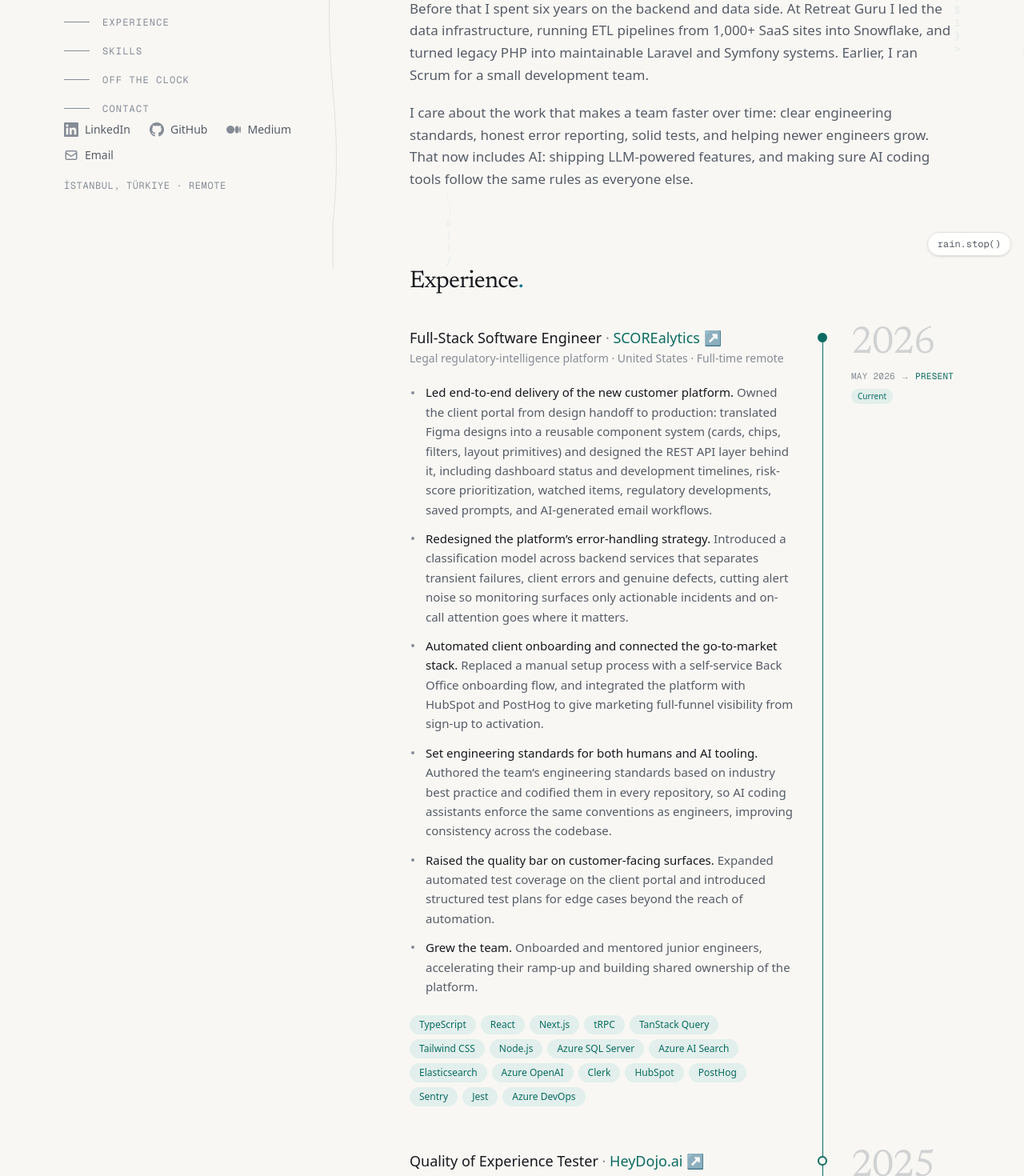
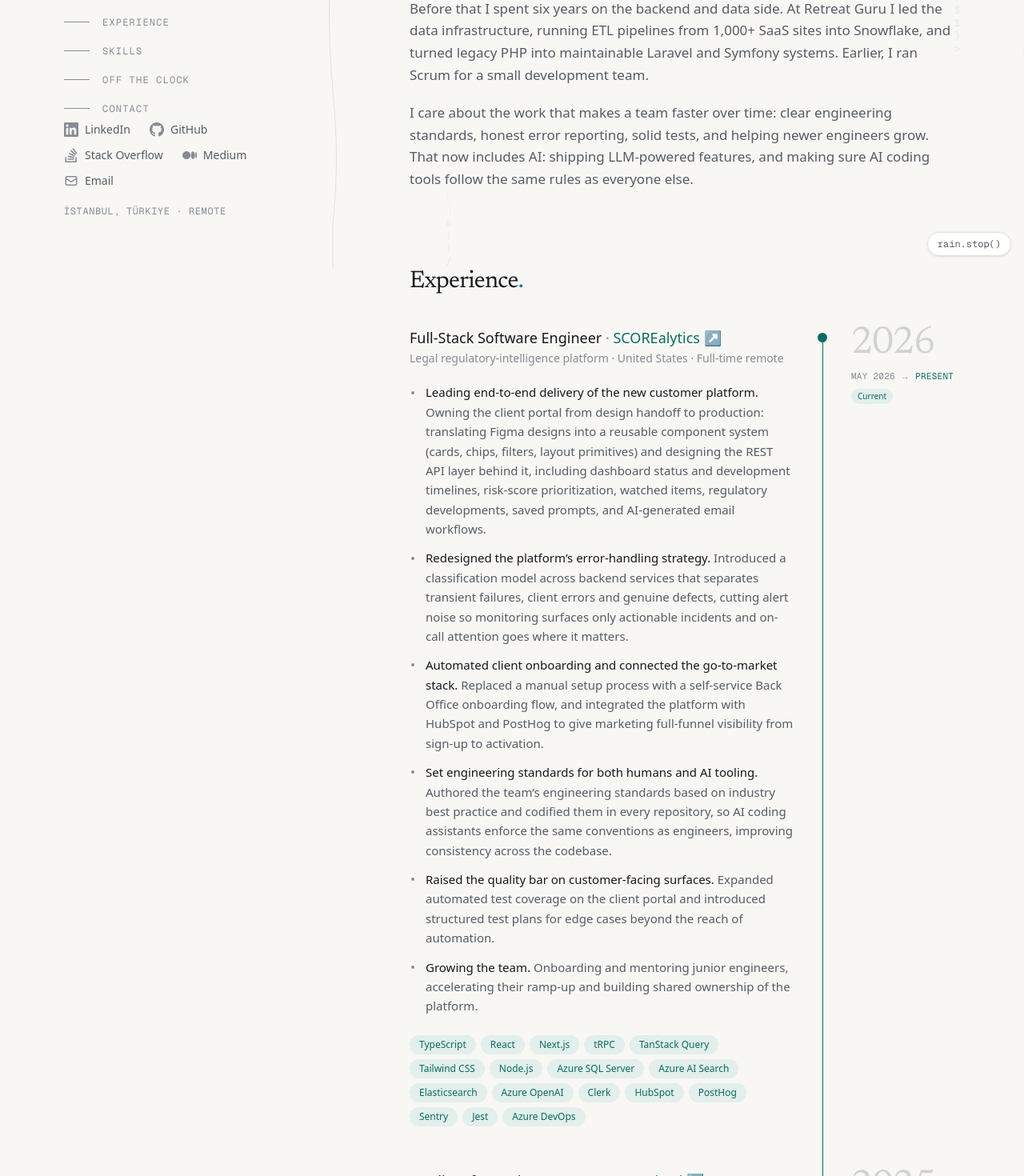
Before and after one commit to timi-ro/portfolio, a Next.js app: page /portfolio/ in a window 1280 px wide. Shown: the part 464-1934 px from the top of the page at 80% size. Built offline with nearby package versions, Linux system fonts and the light colour scheme.

Commit message:
feat: add Stack Overflow link and present tense for ongoing work

```diff
--- a/src/components/Sidebar.tsx
+++ b/src/components/Sidebar.tsx
@@ -23,7 +23,7 @@
 }
 
 export default function Sidebar() {
-  const { name, role, intro, location, email, linkedin, github, medium } = resume.personalInfo;
+  const { name, role, intro, location, email, linkedin, github, stackoverflow, medium } = resume.personalInfo;
   const current = resume.experience.find((exp) => exp.period.endsWith('Present'));
 
   return (
@@ -53,7 +53,7 @@
       </div>
 
       <div className="mt-10 space-y-5 lg:mt-0">
-        <SocialLinks linkedin={linkedin} github={github} medium={medium} email={email} />
+        <SocialLinks linkedin={linkedin} github={github} stackoverflow={stackoverflow} medium={medium} email={email} />
         <p className="font-mono text-xs uppercase tracking-wider text-subtle">
           {location} · Remote
         </p>
--- a/src/components/StructuredData.tsx
+++ b/src/components/StructuredData.tsx
@@ -17,6 +17,7 @@
     sameAs: [
       `https://${resume.personalInfo.linkedin}`,
       `https://${resume.personalInfo.github}`,
+      `https://${resume.personalInfo.stackoverflow}`,
       `https://${resume.personalInfo.medium}`,
     ],
     worksFor: {
--- a/src/components/ui/SocialLinks.tsx
+++ b/src/components/ui/SocialLinks.tsx
@@ -3,6 +3,7 @@
 interface SocialLinksProps {
   linkedin: string;
   github: string;
+  stackoverflow: string;
   medium: string;
   email: string;
   className?: string;
@@ -32,6 +33,18 @@
   );
 }
 
+function StackOverflowIcon({ className }: { className?: string }) {
+  return (
+    <svg
+      className={cn('w-6 h-6', className)}
+      fill="currentColor"
+      viewBox="0 0 24 24"
+    >
+      <path d="M15.725 0l-1.72 1.277 6.39 8.588 1.716-1.277L15.725 0zm-3.94 3.418l-1.369 1.644 8.225 6.85 1.369-1.644-8.225-6.85zm-3.15 4.465l-.905 1.94 9.702 4.517.904-1.94-9.701-4.517zm-1.85 4.86l-.44 2.093 10.473 2.201.44-2.092-10.473-2.203zM1.89 15.47V24h19.19v-8.53h-2.133v6.397H4.021v-6.396H1.89zm4.265 2.133v2.13h10.66v-2.13H6.154z"/>
+    </svg>
+  );
+}
+
 function MediumIcon({ className }: { className?: string }) {
   return (
     <svg
@@ -57,10 +70,11 @@
   );
 }
 
-export function SocialLinks({ linkedin, github, medium, email, className }: SocialLinksProps) {
+export function SocialLinks({ linkedin, github, stackoverflow, medium, email, className }: SocialLinksProps) {
   const links = [
     { label: 'LinkedIn', href: `https://${linkedin}`, Icon: LinkedInIcon, external: true },
     { label: 'GitHub', href: `https://${github}`, Icon: GitHubIcon, external: true },
+    { label: 'Stack Overflow', href: `https://${stackoverflow}`, Icon: StackOverflowIcon, external: true },
     { label: 'Medium', href: `https://${medium}`, Icon: MediumIcon, external: true },
     { label: 'Email', href: `mailto:${email}`, Icon: EmailIcon, external: false },
   ];
--- a/src/data/resume.ts
+++ b/src/data/resume.ts
@@ -15,6 +15,7 @@
     email: 'frostami.1988@gmail.com',
     linkedin: 'linkedin.com/in/frostami',
     github: 'github.com/timi-ro',
+    stackoverflow: 'stackoverflow.com/users/5456543/fatemeh-rostami',
     medium: 'medium.com/@foretoldfatima',
   },
   experience: [
@@ -27,8 +28,8 @@
       period: 'May 2026 – Present',
       achievements: [
         {
-          title: 'Led end-to-end delivery of the new customer platform.',
-          detail: 'Owned the client portal from design handoff to production: translated Figma designs into a reusable component system (cards, chips, filters, layout primitives) and designed the REST API layer behind it, including dashboard status and development timelines, risk-score prioritization, watched items, regulatory developments, saved prompts, and AI-generated email workflows.',
+          title: 'Leading end-to-end delivery of the new customer platform.',
+          detail: 'Owning the client portal from design handoff to production: translating Figma designs into a reusable component system (cards, chips, filters, layout primitives) and designing the REST API layer behind it, including dashboard status and development timelines, risk-score prioritization, watched items, regulatory developments, saved prompts, and AI-generated email workflows.',
         },
         {
           title: 'Redesigned the platform’s error-handling strategy.',
@@ -47,8 +48,8 @@
           detail: 'Expanded automated test coverage on the client portal and introduced structured test plans for edge cases beyond the reach of automation.',
         },
         {
-          title: 'Grew the team.',
-          detail: 'Onboarded and mentored junior engineers, accelerating their ramp-up and building shared ownership of the platform.',
+          title: 'Growing the team.',
+          detail: 'Onboarding and mentoring junior engineers, accelerating their ramp-up and building shared ownership of the platform.',
         },
       ],
       technologies: [
--- a/src/types/index.ts
+++ b/src/types/index.ts
@@ -39,6 +39,7 @@
   email: string;
   linkedin: string;
   github: string;
+  stackoverflow: string;
   medium: string;
 }
 
```
